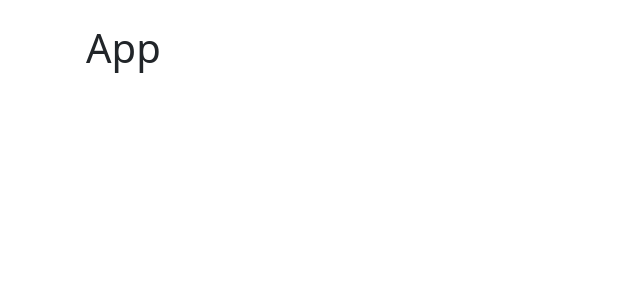
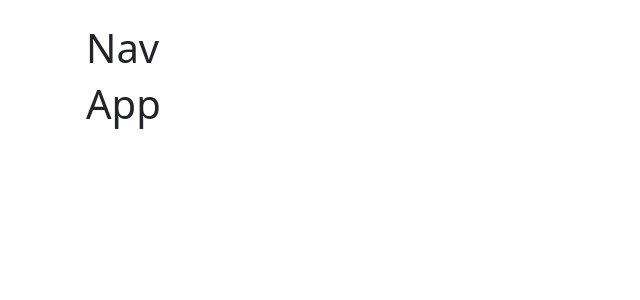
Before and after one commit to fm-anderson/react-links-app, a React (Vite) app: page / in a window 1280 px wide. Shown: the top 300 px of the page, without its empty margins (0-640 px from the left). Built offline with nearby package versions, Linux system fonts and the light colour scheme.

Commit message:
new component: Nav

```diff
--- a/src/App.jsx
+++ b/src/App.jsx
@@ -1,6 +1,9 @@
+import Nav from './components/Nav';
+
 function App() {
   return (
     <div className="container py-4 px-3 mx-auto">
+      <Nav />
       <h1>App</h1>
     </div>
   );
--- /dev/null
+++ b/src/components/Nav.jsx
@@ -0,0 +1,9 @@
+function Nav() {
+  return (
+    <div>
+      <h1>Nav</h1>
+    </div>
+  );
+}
+
+export default Nav;
```
